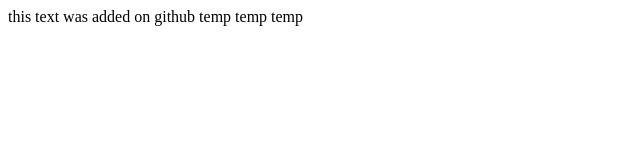
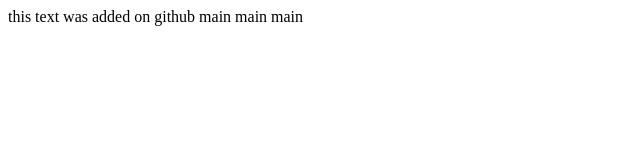
Before and after one commit to astietzel/AnotherGit, a plain HTML site: page index.html in a window 1280 px wide. Shown: the full height of the page, 0-640 px from the left. Drawn offline with Linux system fonts and the light colour scheme.

Commit message:
Added main msg

```diff
--- a/index.html
+++ b/index.html
@@ -10,4 +10,4 @@
 </body>
 </html>
 
-temp temp temp
+main main main
```
